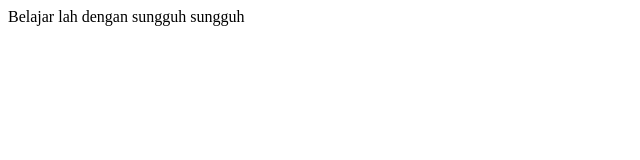
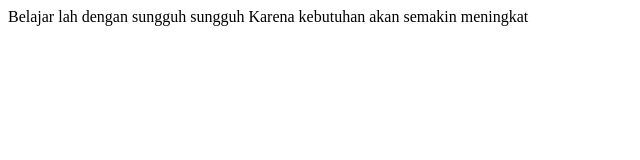
Before and after one commit to Sigit-Wasis/Sigit-Wasis.github.io, a plain HTML site: page latihan.html in a window 1280 px wide. Shown: the whole page, without its empty margins (0-640 px from the left). Drawn offline with Linux system fonts and the light colour scheme.

Commit message:
Update latihan.html

```diff
--- a/latihan.html
+++ b/latihan.html
@@ -1,5 +1,6 @@
 <html>
 
 Belajar lah dengan sungguh sungguh
+ Karena kebutuhan akan semakin meningkat
 
 </html>
```
